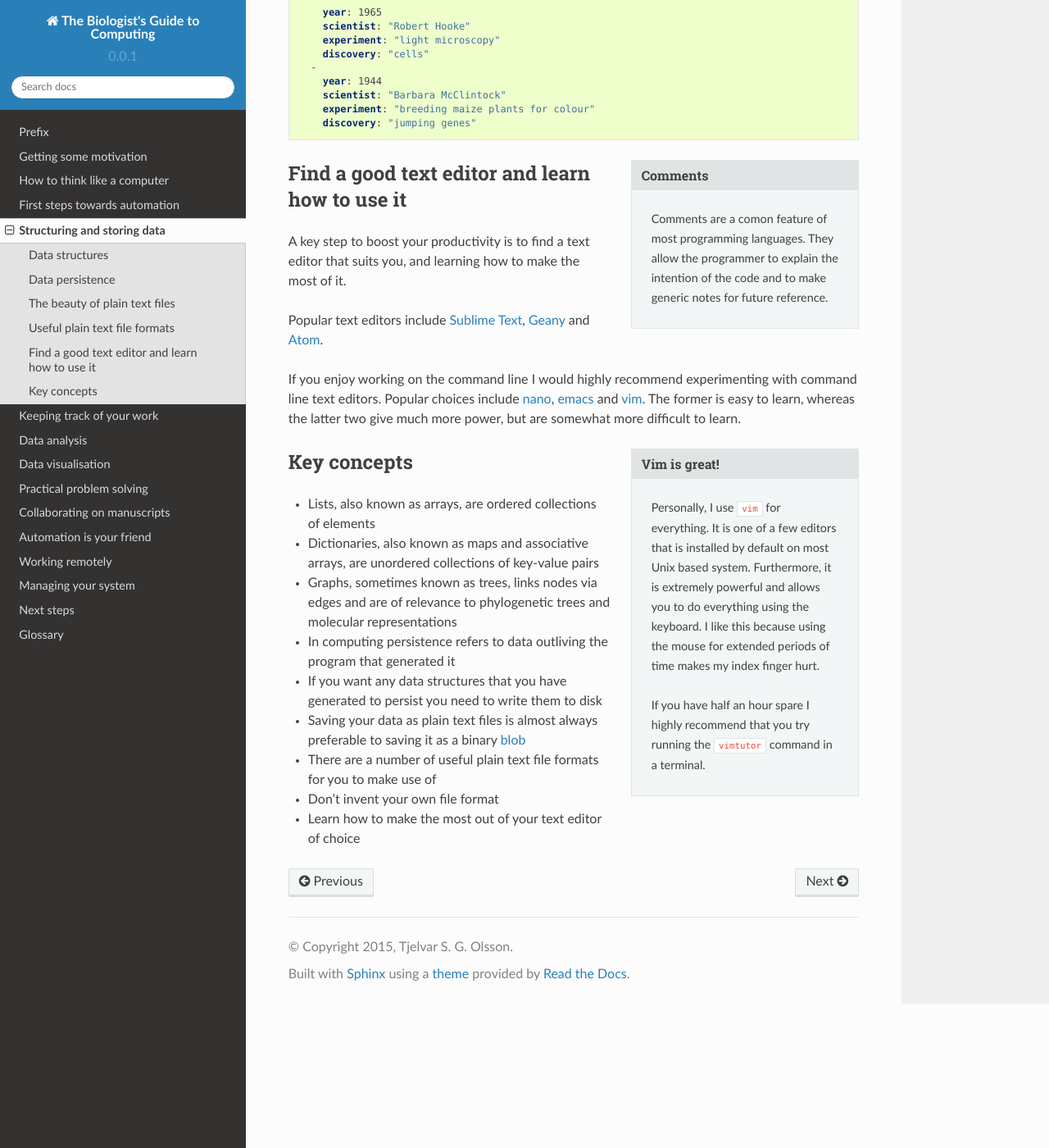
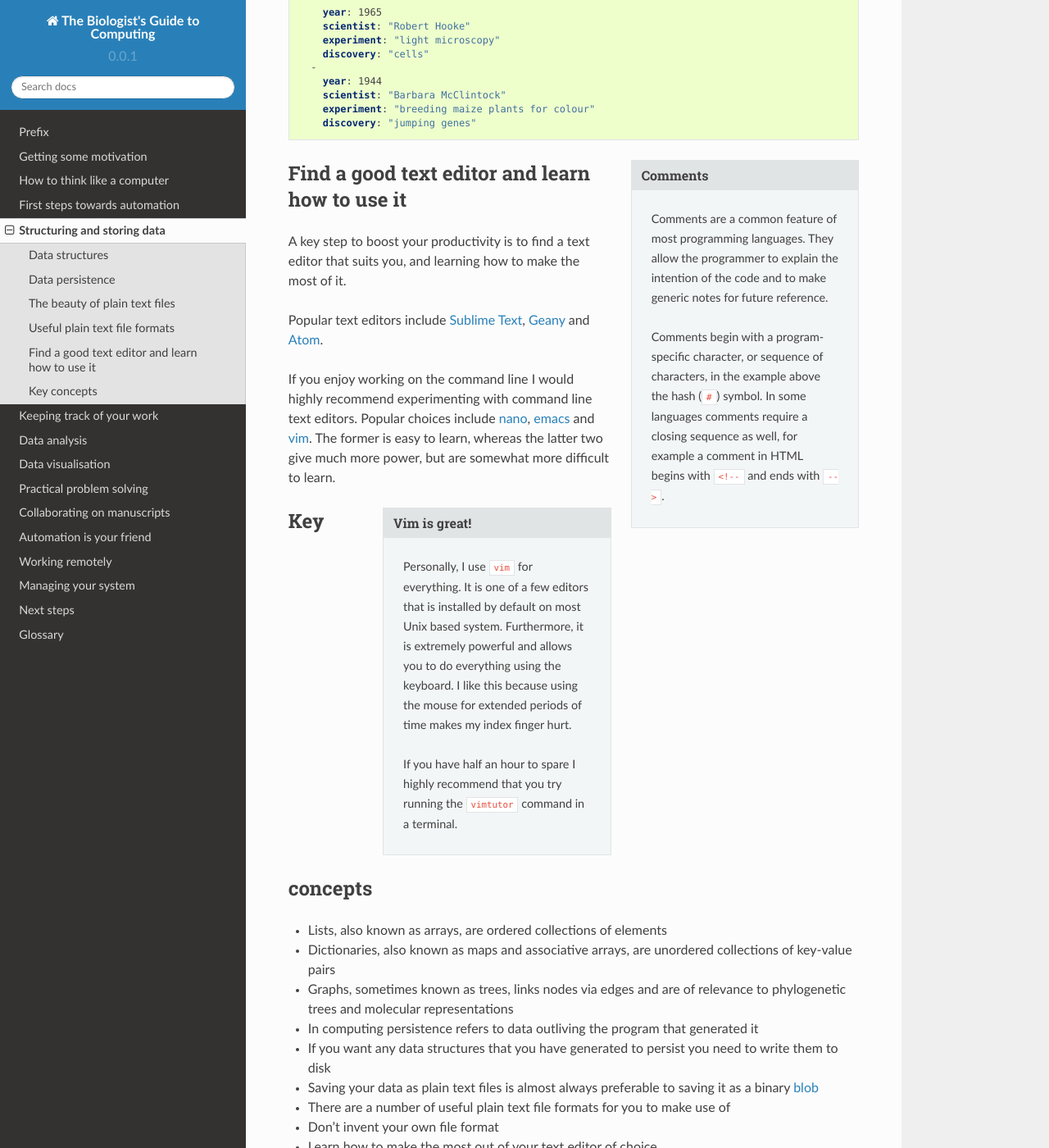
Before and after one commit to tjelvar-olsson/biologists-guide-to-computing, a Sphinx documentation site: the page built from source/structuring-and-storing-data.rst, in a window 1280 px wide and 1400 px high, scrolled down 4277 px. Shown: the whole window at 82% size. Built offline with Sphinx 7.4.7 and the Read the Docs theme 2.0.0, drawn with Linux system fonts in a browser that asks for light colours; some of the changed text lies outside the part shown.

Commit message:
Implemented some of Tyler's feedback on the structuring data chapter

```diff
--- a/source/structuring-and-storing-data.rst
+++ b/source/structuring-and-storing-data.rst
@@ -241,8 +241,14 @@ to the reader. These comments are ignored by programs parsing the files.
 
 .. sidebar:: Comments
 
-    Comments are a comon feature of most programming languages. They allow the programmer
+    Comments are a common feature of most programming languages. They allow the programmer
     to explain the intention of the code and to make generic notes for future reference.
+
+    Comments begin with a program-specific character, or sequence of characters, in the example
+    above the hash (``#``) symbol. In some languages comments require a closing
+    sequence as well, for example a comment in HTML begins with ``<!--`` and ends
+    with ``-->``.
+
 
 Find a good text editor and learn how to use it
 -----------------------------------------------
@@ -267,7 +273,7 @@ two give much more power, but are somewhat more difficult to learn.
     like this because using the mouse for extended periods of time makes my
     index finger hurt.
 
-    If you have half an hour spare I highly recommend that you try running
+    If you have half an hour to spare I highly recommend that you try running
     the ``vimtutor`` command in a terminal.
 
 
```
Also changed, not shown: other parts of source/structuring-and-storing-data.rst (+1 -1 lines).
